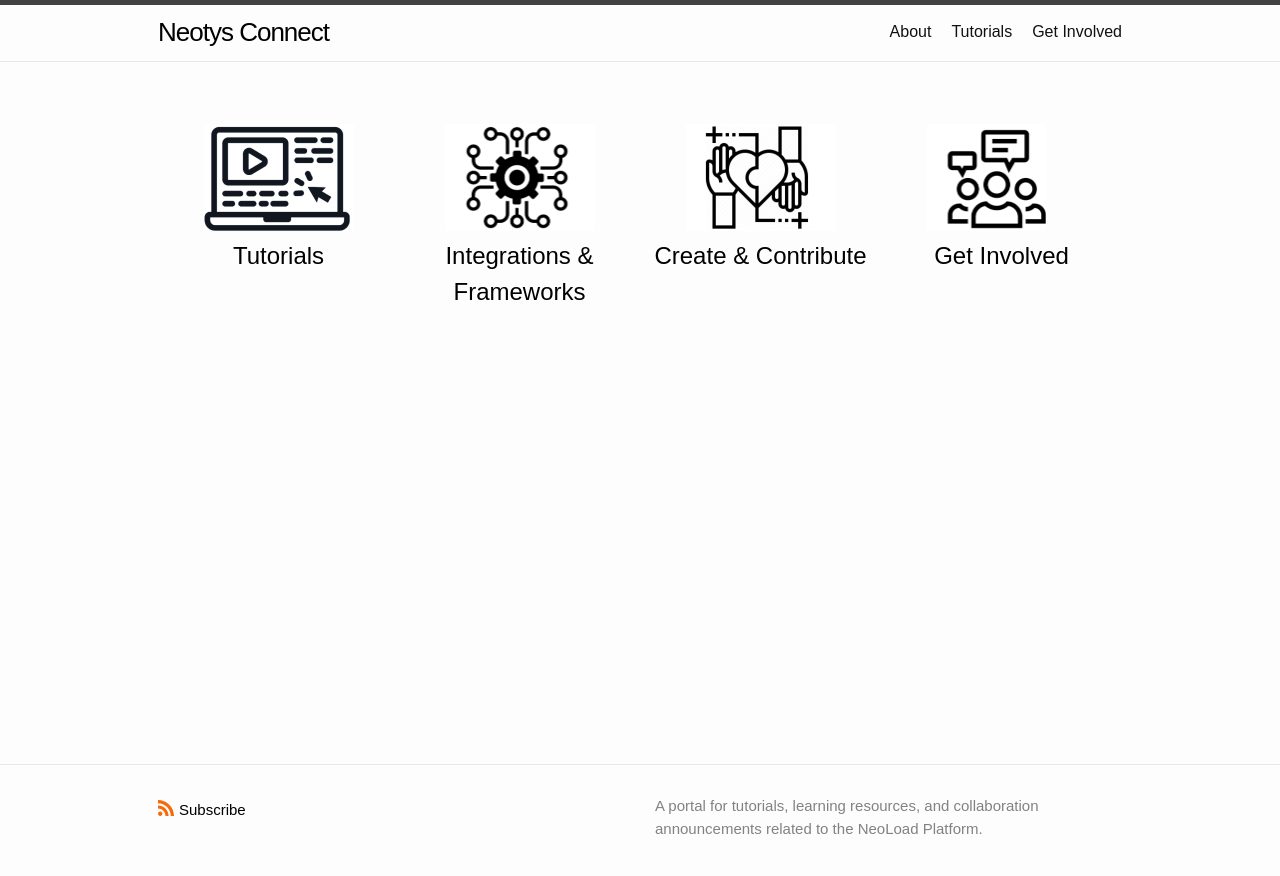
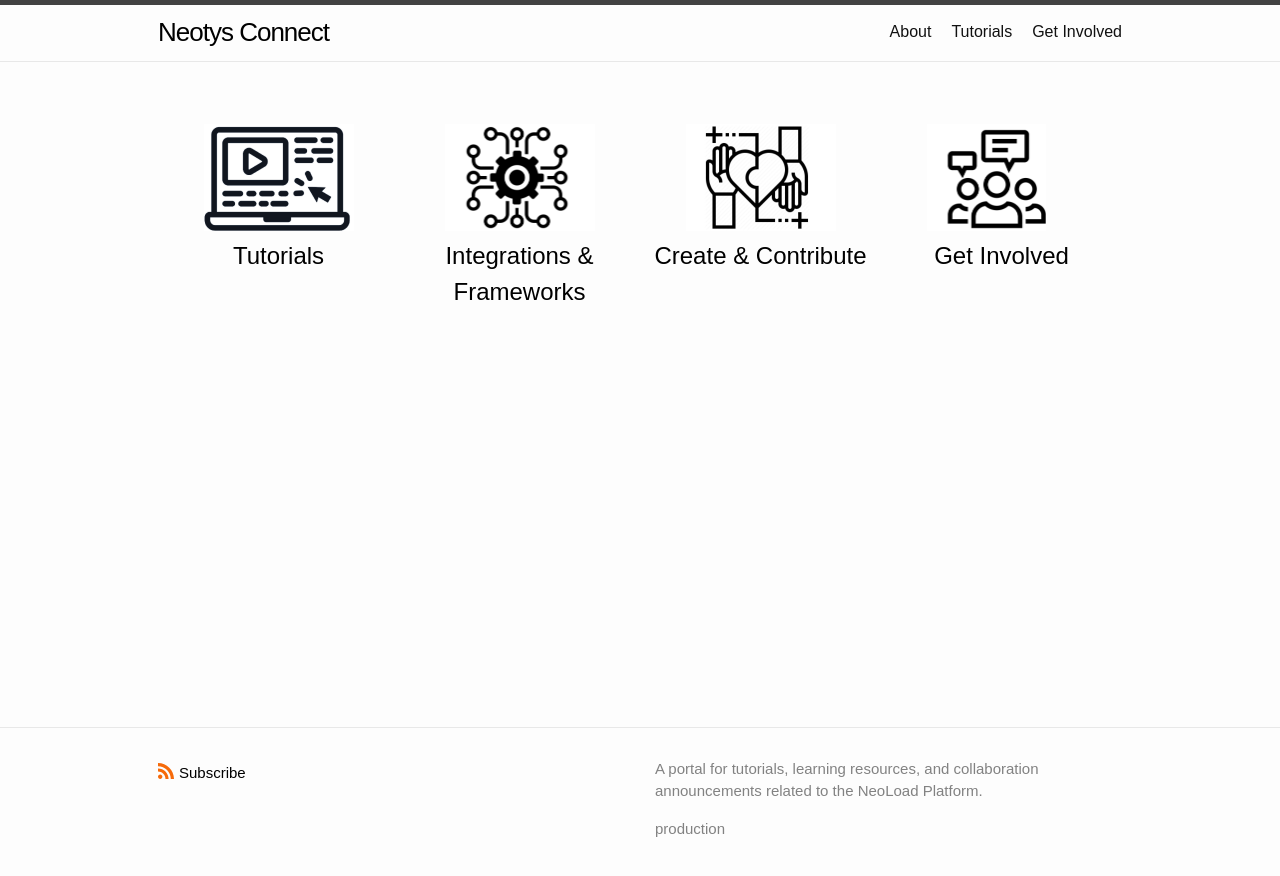
Before and after one commit to Neotys-Connect/connect.neotys.com, a Jekyll site: the page built from index.markdown, in a window 1280 px wide. Shown: the top 876 px of the page. Built offline with Jekyll 4.4.1, drawn with Linux system fonts in a browser that asks for light colours.

Commit message:
Check environment

```diff
--- a/_includes/footer.html
+++ b/_includes/footer.html
@@ -25,6 +25,7 @@
       </div>
       <div class="footer-col">
         <p>{{ site.description | escape }}</p>
+        <p>{{ jekyll.environment | escape }}</p>
       </div>
     </div>
 
```
